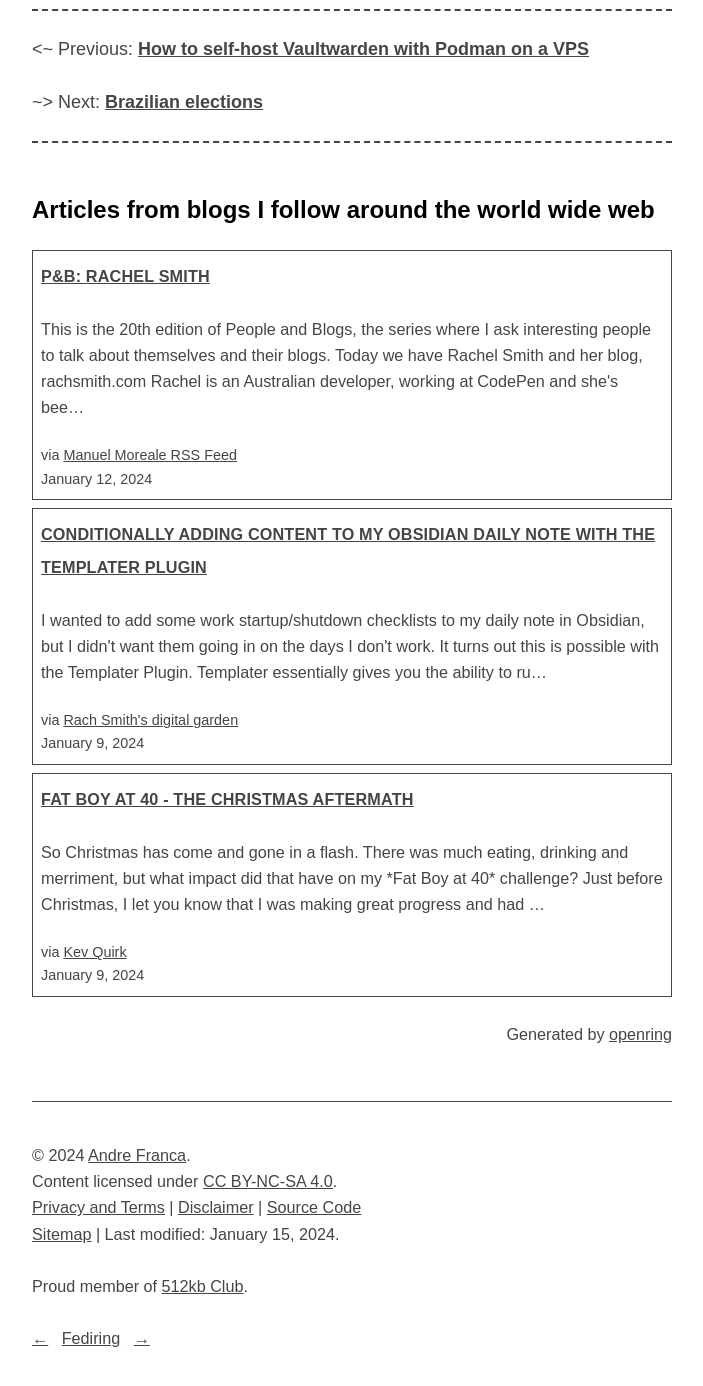
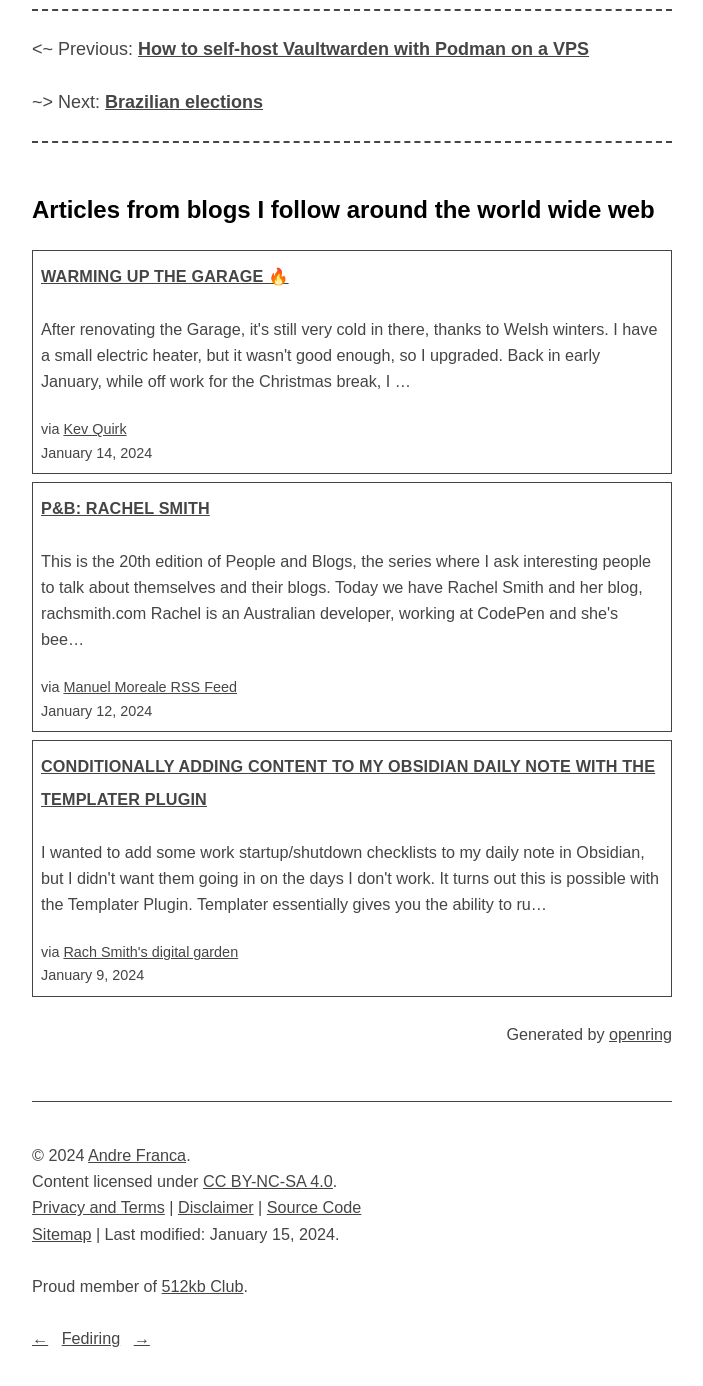
Before and after one commit to a-franca/abf.li, a Jekyll site: the page built from _posts/2022/2022-09-28-hurricane-ian.md, in a window 1280 px wide and 1400 px high, scrolled down 856 px. Shown: the top 1386 px of the window, without its empty margins (288-991 px from the left). Built offline with Jekyll 4.4.1, drawn with Linux system fonts in a browser that asks for light colours.

Commit message:
fetch new content

```diff
--- a/_includes/openring-out.html
+++ b/_includes/openring-out.html
@@ -2,6 +2,22 @@
 <section class="webring">
   <h2 class="description">Articles from blogs I follow around the world wide web</h2>
   <section class="articles">
+
+    <div class="article">
+      <h4 class="title">
+        <a href="https://kevquirk.com/warming-up-the-garage" rel="noopener noreferrer nofollow" target="_blank">Warming up the Garage 🔥</a>
+      </h4>
+      <p class="summary">
+
+
+
+        After renovating the Garage, it&#39;s still very cold in there, thanks to Welsh winters. I have a small electric heater, but it wasn&#39;t good enough, so I upgraded.
+Back in early January, while off work for the Christmas break, I …</p>
+      <small class="source">
+        via <a href="https://kevquirk.com" rel="noopener noreferrer nofollow" target="_blank">Kev Quirk</a>
+      </small>
+      <small class="date">January 14, 2024</small>
+    </div>
 
     <div class="article">
       <h4 class="title">
@@ -27,22 +43,6 @@ Templater essentially gives you the ability to ru…</p>
       <small class="date">January 9, 2024</small>
     </div>
 
-    <div class="article">
-      <h4 class="title">
-        <a href="https://kevquirk.com/fat-boy-at-40-the-christmas-aftermath" rel="noopener noreferrer nofollow" target="_blank">Fat Boy at 40 - The Christmas Aftermath</a>
-      </h4>
-      <p class="summary">
-
-
-
-        So Christmas has come and gone in a flash. There was much eating, drinking and merriment, but what impact did that have on my *Fat Boy at 40* challenge?
-Just before Christmas, I let you know that I was making great progress and had …</p>
-      <small class="source">
-        via <a href="https://kevquirk.com" rel="noopener noreferrer nofollow" target="_blank">Kev Quirk</a>
-      </small>
-      <small class="date">January 9, 2024</small>
-    </div>
-
   </section>
   <p class="attribution">
     Generated by
```
